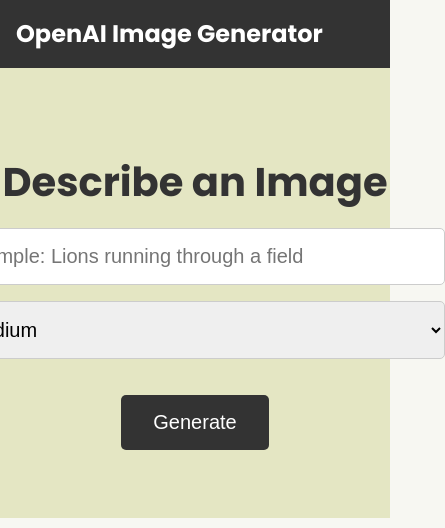
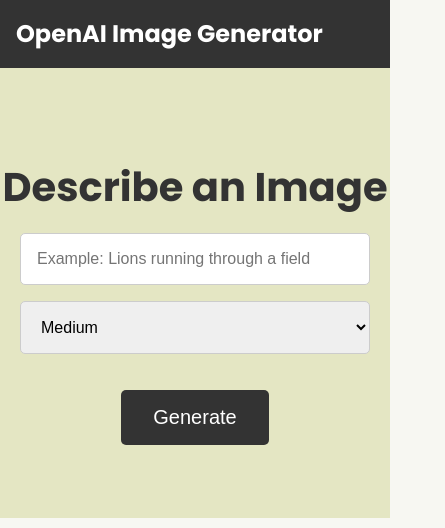
Before and after one commit to BlakeMack/open-ai-image-generator-app, a website: page public/index.html in a window 390 px wide. Shown: the whole page, 445 px wide, since content can reach past the window. Drawn offline with nearby package versions, Linux system fonts and the light colour scheme.

Commit message:
form input size changed for 400px viewport and below screen sizes

```diff
--- a/public/css/style.css
+++ b/public/css/style.css
@@ -115,3 +115,13 @@
   text-align: center;
   margin-top: 1rem;
 }
+
+@media (max-width: 400px) {
+  .showcase form input,
+  form select {
+    font-size: 1rem;
+    width: 350px;
+  }
+
+
+}
```
